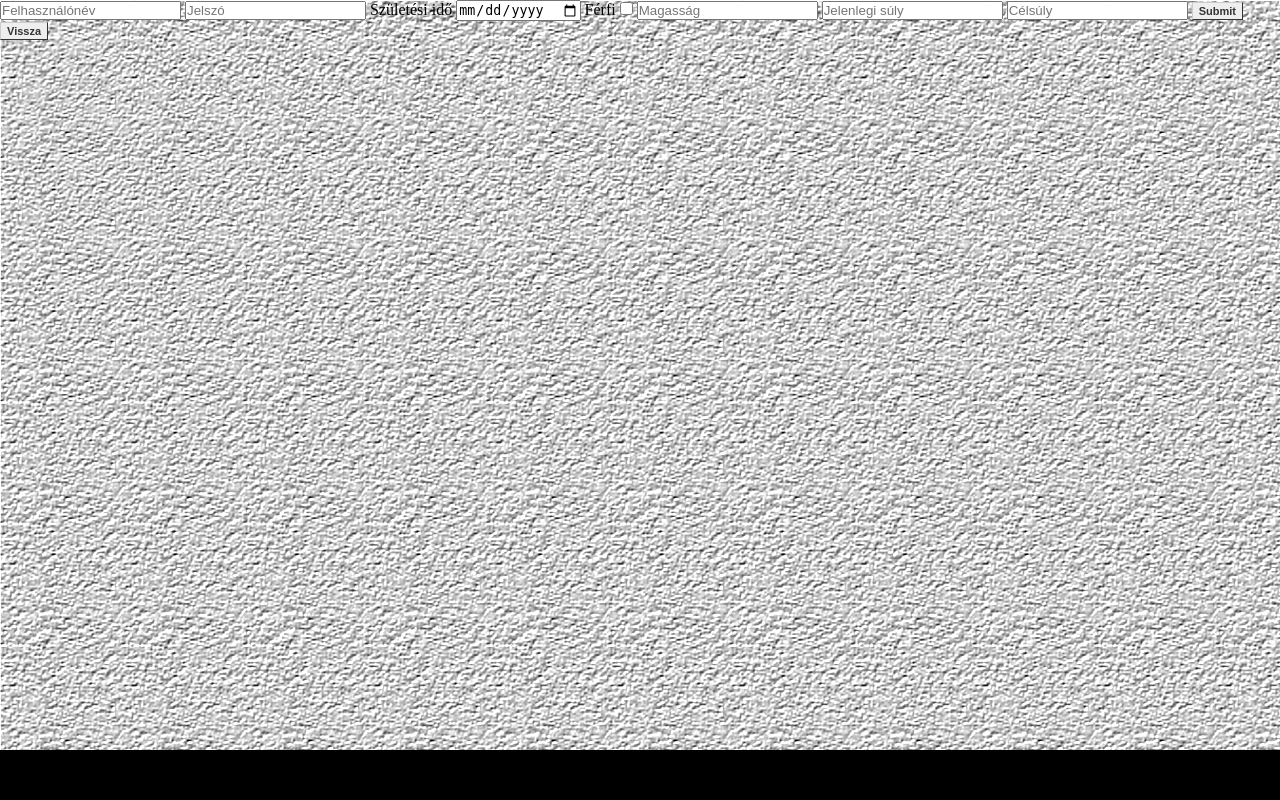
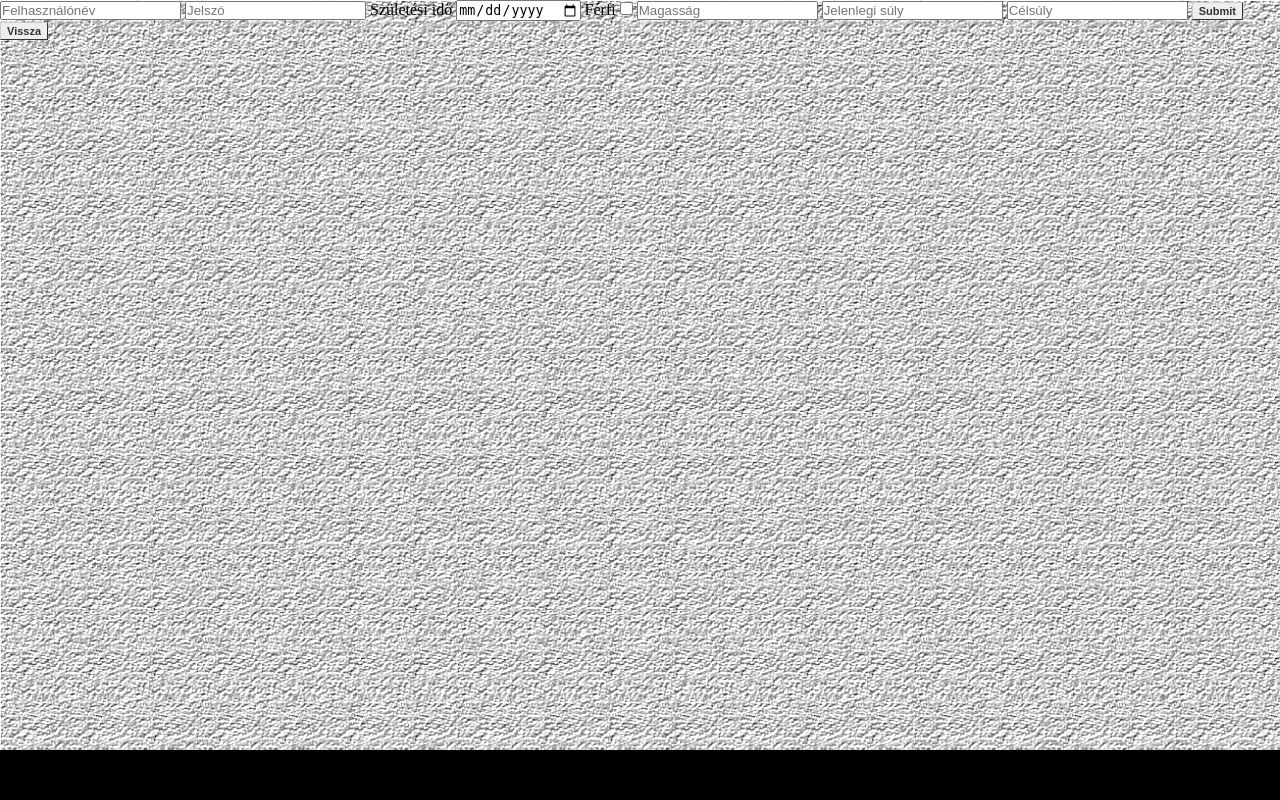
Before and after one commit to tamas646/SZLG-Django-projekt, a Django app: page /regisztracio in a window 1280 px wide. Run offline with Django 3.2, Linux system fonts and the light colour scheme.

Commit message:
Háttér I guess

```diff
--- a/kox/koxapp/static/css/main.css
+++ b/kox/koxapp/static/css/main.css
@@ -3,7 +3,13 @@
     padding: 0;
 }
 
-body{ min-height:100vh; margin:0; position:relative; background-image: url("/kox/koxapp/static/img/háttér.jpg");}
+body{
+	min-height:100vh;
+	margin:0;
+	position:relative;
+	background: url(../img/háttér.jpg);
+	background-repeat: repeat;
+}
 header{ min-height:50px; background:black; }
 footer{ background:black; }
 
```
Also changed, not shown: kox/koxapp/static/img/háttér.jpg.
